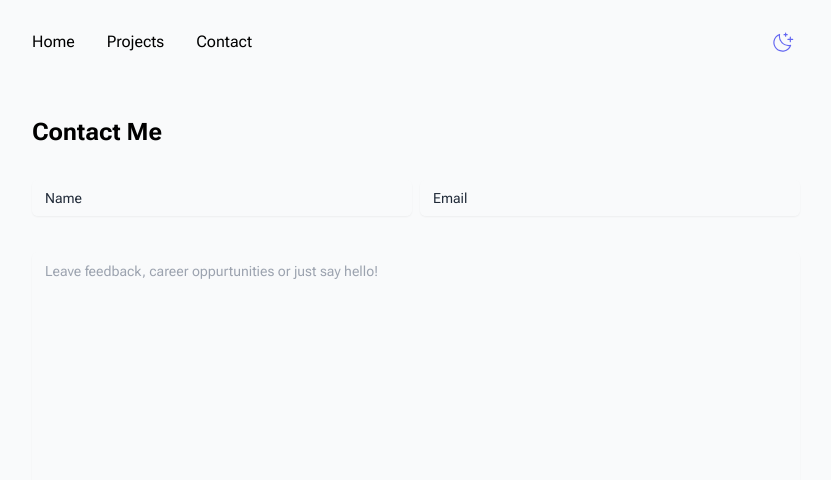
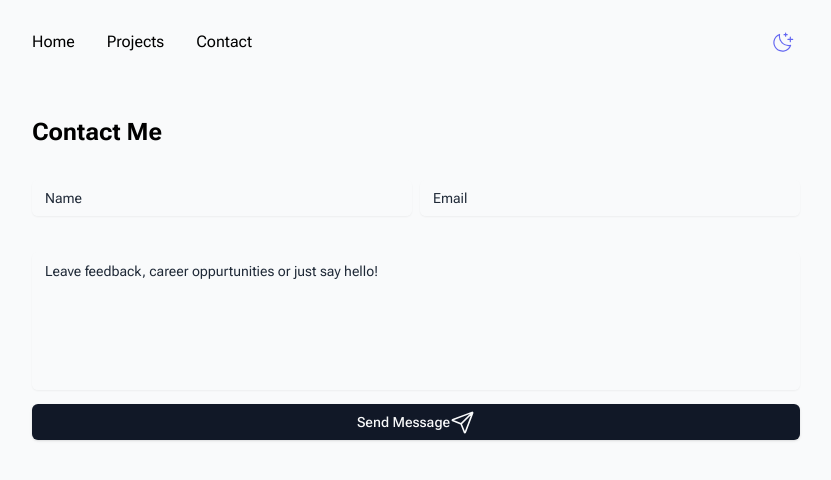
Before and after one commit to GavPri/gavprior, a Next.js app: page /contact in a window 1280 px wide. Shown: the top 480 px of the page, without its empty margins (224-1055 px from the left). Built offline with nearby package versions, Linux system fonts and the light colour scheme.

Commit message:
style placeholder and text area

```diff
--- a/app/contact/page.jsx
+++ b/app/contact/page.jsx
@@ -1,4 +1,5 @@
 import React from "react";
+import { IoPaperPlaneOutline } from "react-icons/io5";
 
 const page = () => {
   return (
@@ -19,9 +20,16 @@ const page = () => {
             />
           </div>
           <div className="h-32 sm:col-span-2">
-            <textarea className="flex min-h-[60px] w-full rounded-md border border-input bg-transparent px-3 py-2 text-sm shadow-sm placeholder:text-muted-foreground focus-visible:outline-none focus-visible:ring-1 focus-visible:ring-ring disabled:cursor-not-allowed disabled:opacity-50 resize-none" placeholder="Leave feedback, career oppurtunities or just say hello!" rows={12}/>
+            <textarea
+              className="flex min-h-[60px] w-full rounded-md border border-input bg-transparent px-3 py-2 text-sm shadow-sm placeholder:text-mutedForeground focus-visible:outline-none focus-visible:ring-1 focus-visible:ring-ring disabled:cursor-not-allowed disabled:opacity-50 resize-none"
+              placeholder="Leave feedback, career oppurtunities or just say hello!"
+              rows={6}
+            />
           </div>
         </div>
+        <button className="mt-6 inline-flex items-center justify-center whitespace-nowrap rounded-md text-sm font-medium transition-colors focus-visible:outline-none focus-visible:ring-1 focus-visible:ring-ring disabled:pointer-events-none bg-primary text-primaryForeground shadow hover:bg-primary/90 h-9 px-4 py-2 w-full disabled:opacity-50">
+          Send Message <IoPaperPlaneOutline size={25} />
+        </button>
       </form>
     </section>
   );
```
